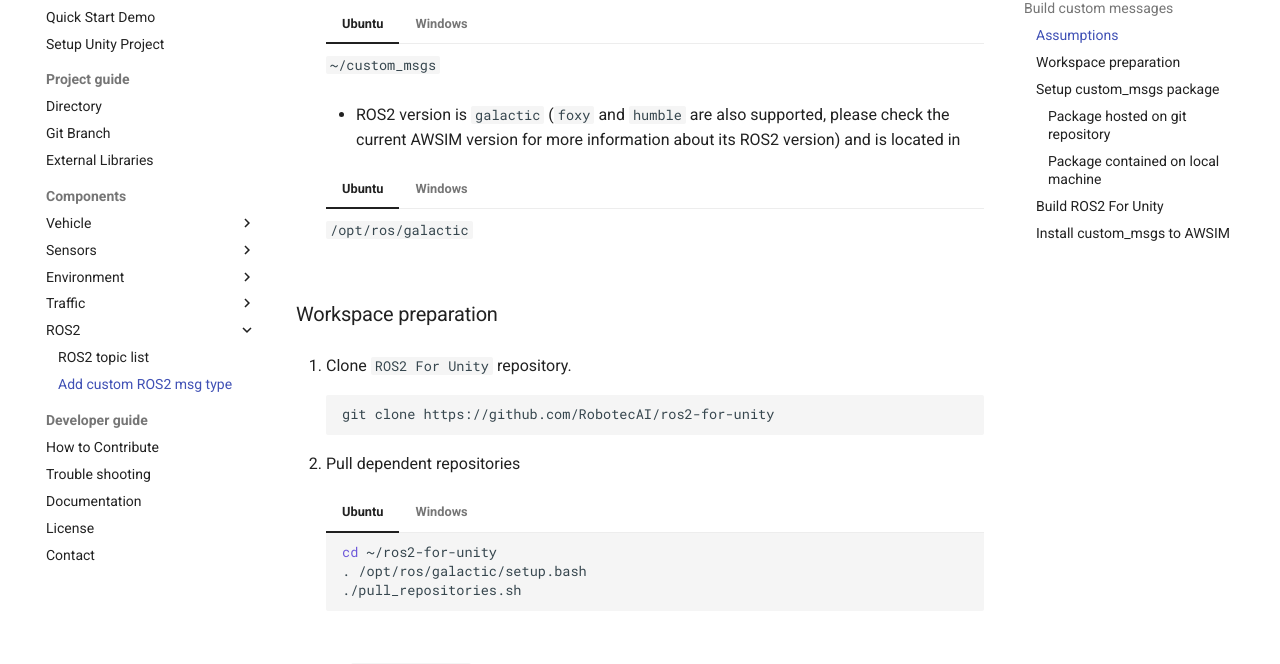
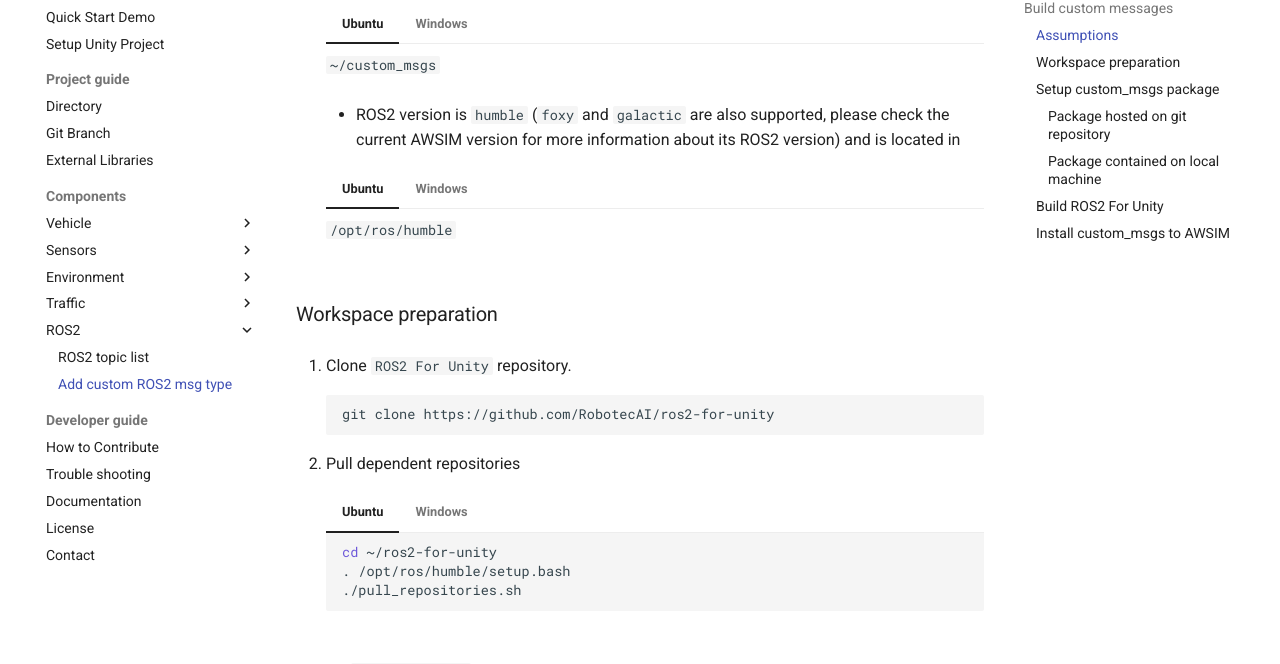
Before and after one commit to OptiVerse-Technology-Ltd/AWSIM, an MkDocs documentation site: the page built from docs/Components/ROS2/AddCustomROS2MessageType/index.md, in a window 1280 px wide and 900 px high, scrolled down 1139 px. Shown: the part 154-818 px from the top of the window. Built offline with MkDocs 1.6.1 and Material for MkDocs 9.7.7, drawn with Linux system fonts in a browser that asks for light colours; comment, search, counter and statistics services are not loaded.

Commit message:
docs: update humble docs
Signed-off-by: Shumpei Wakabayashi <shumpei.wakabayashi@tier4.jp>

````diff
--- a/docs/Components/ROS2/AddCustomROS2MessageType/index.md
+++ b/docs/Components/ROS2/AddCustomROS2MessageType/index.md
@@ -50,13 +50,13 @@ To include a custom ROS2 message, you have to build `ROS2 For Unity` with your c
 
     === "Windows"
         `C:\custom_msgs`
-- ROS2 version is `galactic` (`foxy` and `humble` are also supported, please check the current AWSIM version for more information about its ROS2 version) and is located in
+- ROS2 version is `humble` (`foxy` and `galactic` are also supported, please check the current AWSIM version for more information about its ROS2 version) and is located in
 
     === "Ubuntu"
-        `/opt/ros/galactic`
+        `/opt/ros/humble`
 
     === "Windows"
-        `C:\ros2_galactic`
+        `C:\ros2_humble`
 
 ### Workspace preparation
 
@@ -71,14 +71,14 @@ To include a custom ROS2 message, you have to build `ROS2 For Unity` with your c
     === "Ubuntu"
         ```bash
         cd ~/ros2-for-unity
-        . /opt/ros/galactic/setup.bash
+        . /opt/ros/humble/setup.bash
         ./pull_repositories.sh
         ```
 
     === "Windows"
         ```powershell
         cd C:\ros2-for-unity
-        C:\ros2_galactic\local_setup.ps1
+        C:\ros2_humble\local_setup.ps1
         .\pull_repositories.ps1
         ```
 
````
Also changed, not shown: docs/GettingStarted/QuickStartDemo/index.md (+9 -4 lines), docs/GettingStarted/SetupUnityProject/index.md (+1 -1 lines), 1 other file.
